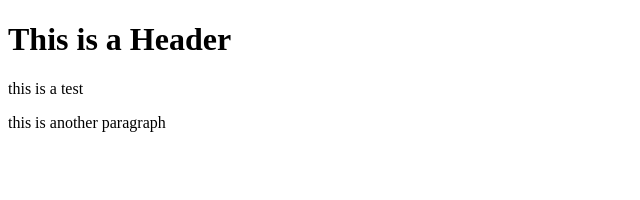
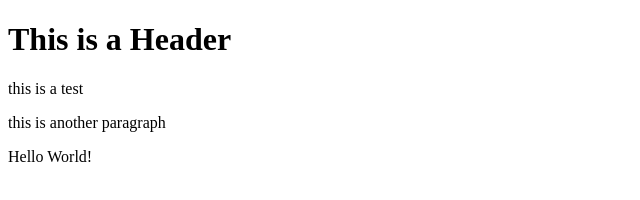
Before and after one commit to Blaine137/git-test, a website: page index.html in a window 1280 px wide. Shown: the whole page, without its empty margins (0-640 px from the left). Drawn offline with Linux system fonts and the light colour scheme.

Commit message:
using NPM

```diff
--- a/index.html
+++ b/index.html
@@ -5,5 +5,6 @@
         <h1>This is a Header</h1>
         <p>this is a test</p>
         <p>this is another paragraph</p>
+        <p>Hello World!</p>
     </body>
 </html>
```
Also changed, not shown: package.json (added, +25 -0 lines), 2 other files.
